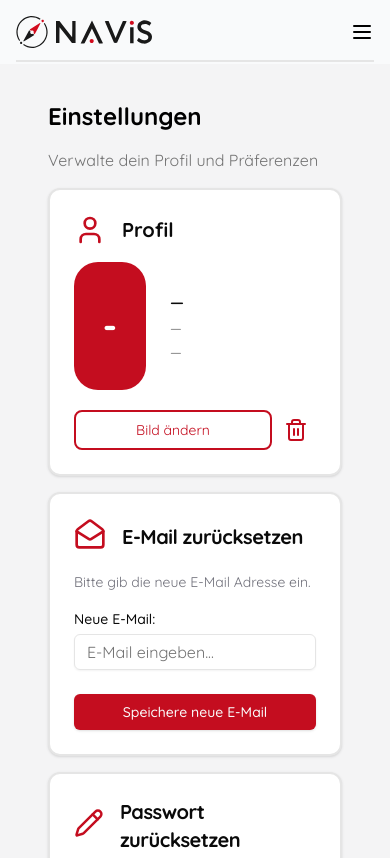
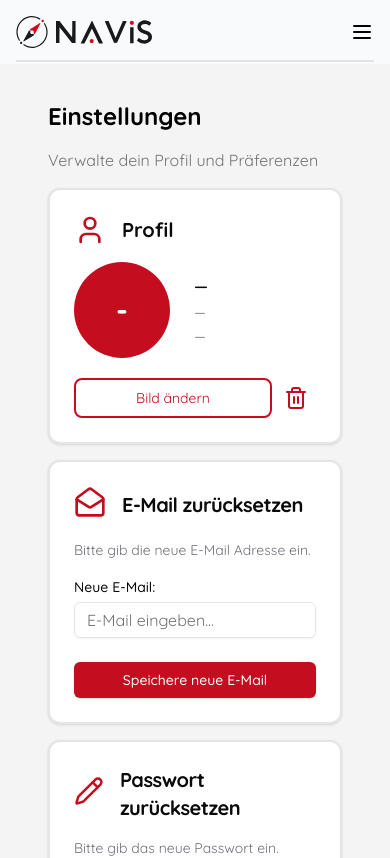
Before and after one commit to TuBerlin-Projekt-Medienerstellung/StudiKompass, a Next.js app: page /protected/settings in a window 390 px wide. Shown: the top 858 px of the page. Built offline with nearby package versions, Linux system fonts and the light colour scheme; no server answers.

Commit message:
Profilbild angepasst

```diff
--- a/components/fetch-profile.tsx
+++ b/components/fetch-profile.tsx
@@ -106,8 +106,8 @@ export default function Settings({refreshKey}: { refreshKey: number }) {
 
                         {/* Initialien Avatar / Profilbild */}
                         {profile?.avatar_url ? (
-                            <div className="relative w-18 md:w-32 h-32 shrink-0 rounded-3xl md:rounded-full overflow-hidden">
-                                <Image
+                            <div className="relative size-24 md:size-32 shrink-0 rounded-full overflow-hidden">
+                            <Image
                                     src={profile.avatar_url}
                                     alt="Profile"
                                     fill
@@ -116,7 +116,7 @@ export default function Settings({refreshKey}: { refreshKey: number }) {
                             </div>
                         ) : (
                             <div
-                                className="relative w-18 md:w-32 h-32 shrink-0 bg-flag-red rounded-3xl md:rounded-full flex items-center justify-center text-white text-4xl font-bold">
+                                className="relative size-24 md:size-32 shrink-0 bg-flag-red rounded-full flex items-center justify-center text-white text-3xl md:text-4xl font-bold">
                                 <InitialsAvatar email={email}/>
                             </div>
                         )}
```
